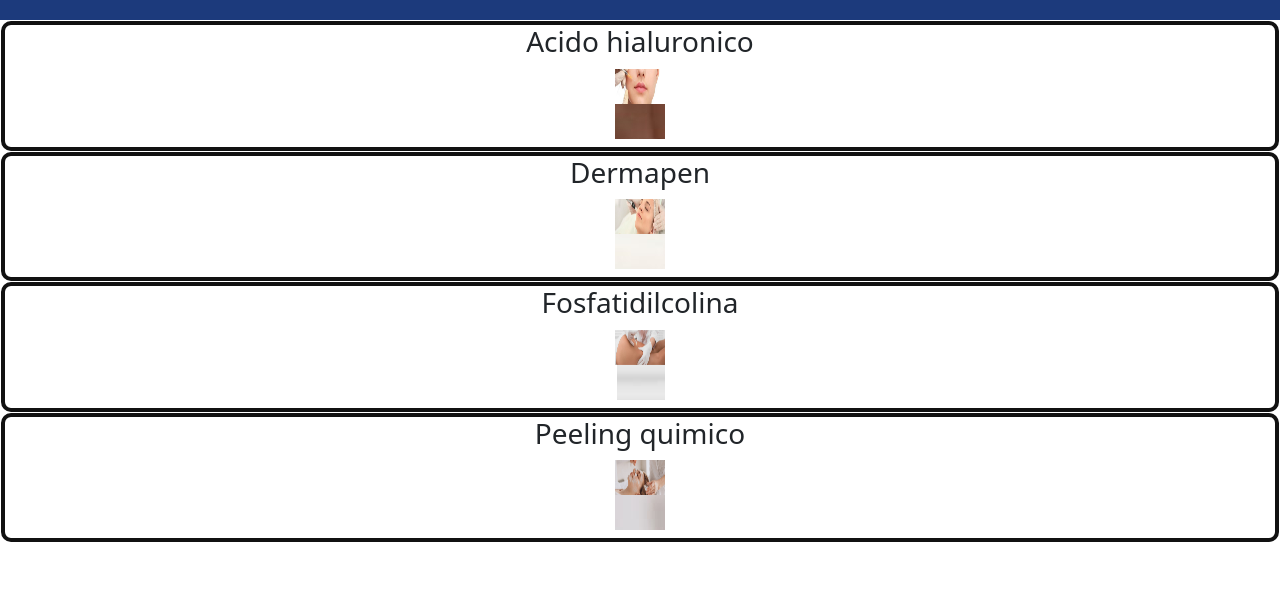
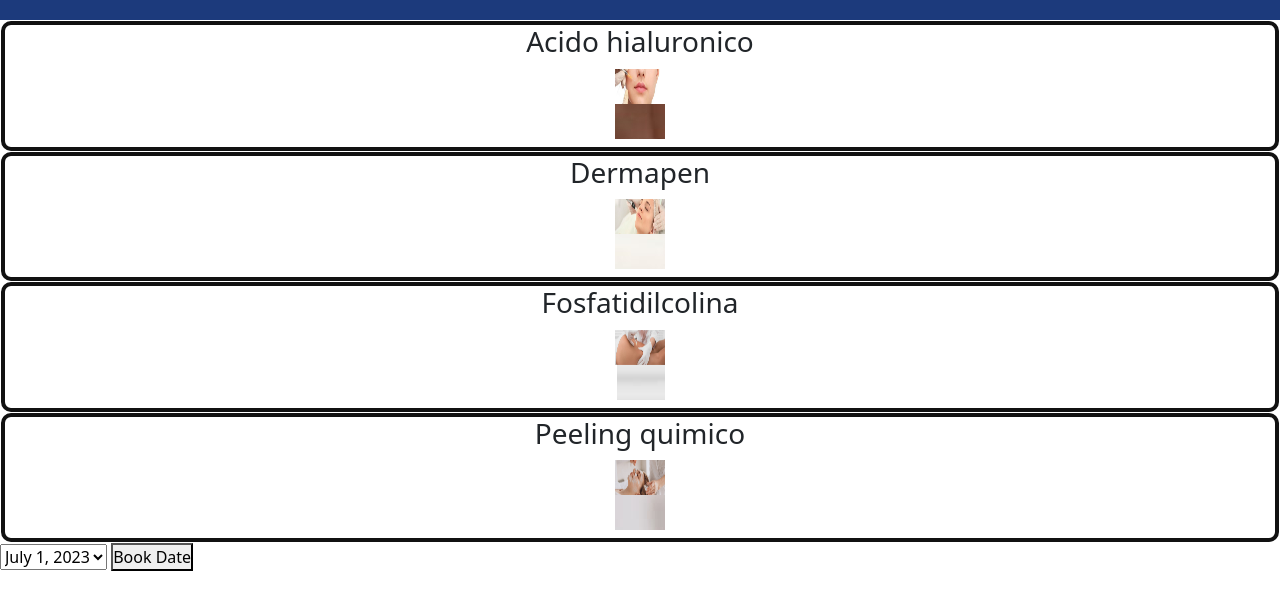
Before and after one commit to GNAmoros/3er-preEntrega-js-Amoros, a website: page pages/estetica.html in a window 1280 px wide. Shown: the part 96-706 px from the top of the page. Drawn offline with nearby package versions, Linux system fonts and the light colour scheme.

Commit message:
working on booking dates

```diff
--- a/js/main.js
+++ b/js/main.js
@@ -89,6 +89,7 @@ services.forEach(service => {
     aesthetic.appendChild(aesCard);
 }
 })
+
 function showModal(service) {
     const modal = document.createElement("div");
     modal.className = "modal";
@@ -120,7 +121,7 @@ function showModal(service) {
     modalBody.className = "modal-body";
     modalBody.innerHTML = `
         <p>Service ID: ${service.id}</p>
-        <p>Cost: ${service.cost}</p>
+        <p>Costo: ${service.cost}</p>
         <p>Area: ${service.area}</p>
     `;
 
@@ -149,6 +150,32 @@ function showModal(service) {
     bootstrapModal.show();
 }
 
+function bookDate() {
+    const selectElement = document.getElementById('dateSelect');
+    const selectedOption = selectElement.options[selectElement.selectedIndex].value;
+
+    const selectedDate = new Date(selectedOption);
+
+    console.log('Booked date:', selectedDate.toISOString());
+  }
+
+  const bookedDates = []; // Array to store booked dates
+
+  function bookDate() {
+    const selectElement = document.getElementById('dateSelect');
+    const selectedOption = selectElement.options[selectElement.selectedIndex].value;
+
+    const selectedDate = new Date(selectedOption);
+
+    bookedDates.push(selectedDate);
+
+    console.log('Booked date:', selectedDate.toISOString());
+  }
+
+  function checkBookings() {
+    console.log('Booked dates:', bookedDates);
+  }
+
 let gineco = document.getElementById("productGineco");
 
 services.forEach(service => {
--- a/pages/estetica.html
+++ b/pages/estetica.html
@@ -27,6 +27,14 @@
     </nav>
     <main>
         <div id="productAes"></div>
+
+        <select id="dateSelect">
+  <option value="2023-07-01">July 1, 2023</option>
+  <option value="2023-07-02">July 2, 2023</option>
+  <option value="2023-07-03">July 3, 2023</option>
+</select>
+<button onclick="bookDate()">Book Date</button>
+
     </main>
     <script src="../js/main.js"></script>
     <script src="https://cdn.jsdelivr.net/npm/bootstrap@5.3.0/dist/js/bootstrap.bundle.min.js" integrity="sha384-geWF76RCwLtnZ8qwWowPQNguL3RmwHVBC9FhGdlKrxdiJJigb/j/68SIy3Te4Bkz" crossorigin="anonymous"></script>
```
